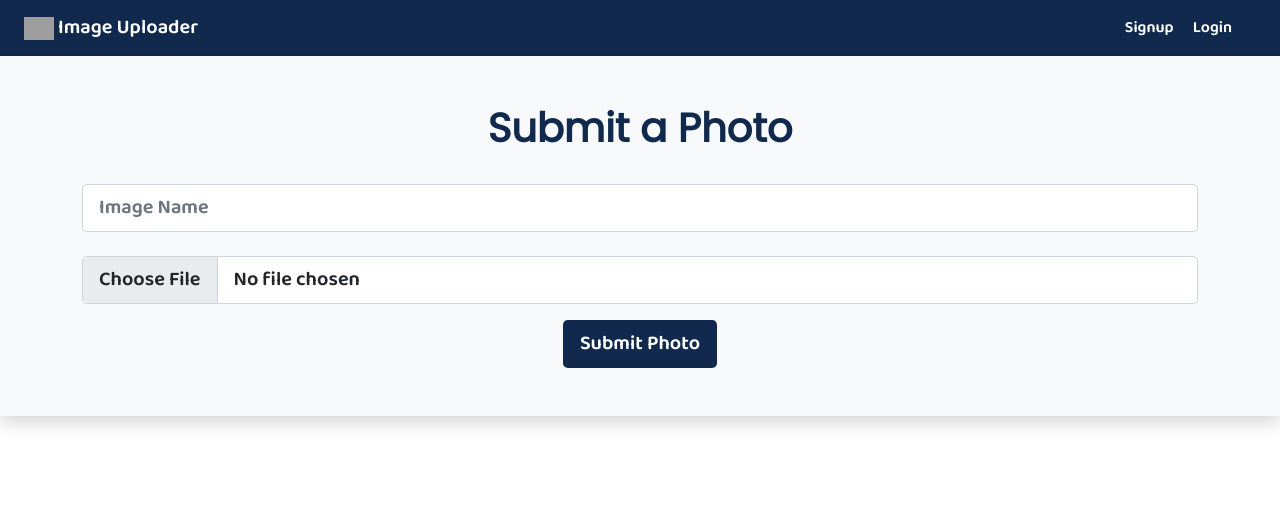
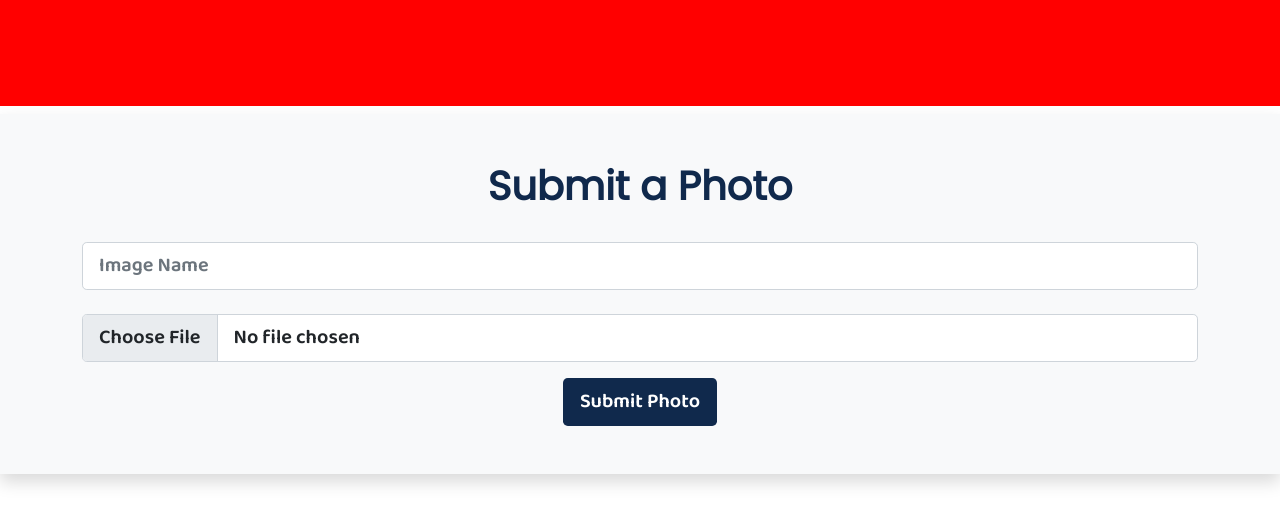
Before and after one commit to PANKAJDUBEY2002/Eye-Disease-Prediction-System, a Django app: page /Eye/image in a window 1280 px wide; the page is wider, and only the part inside the window is pictured. Shown: the top 525 px of that part. Run offline with Django 5.2, Linux system fonts and the light colour scheme; some libraries are stand-ins or nearby versions; grey boxes are pictures that could not be loaded.

Commit message:
add frontend part

```diff
--- a/EyeDisease/views.py
+++ b/EyeDisease/views.py
@@ -49,8 +49,12 @@ def upload_eye_image(request):
         # Make predictions using the loaded model
         prediction = model.predict(np.expand_dims(image_array, axis=0))
         predict=np.argmax(prediction)
+        dt=1;
+
 
         # Prepare the response
+        res=render(request,'EyeDisease/form.html',{'predict':predict , 'dt':1})
+        return res;
         return HttpResponse(predict)
         response_data = {
             'prediction': predict  # Convert prediction to list for JSON serialization
--- a/templates/EyeDisease/form.html
+++ b/templates/EyeDisease/form.html
@@ -1,10 +1,10 @@
+<!DOCTYPE html>
 {% load static %}
-<!DOCTYPE html>
 <html lang="en">
 <head>
         <meta charset="UTF-8">
         <meta name="viewport" content="width=device-width, initial-scale=1.0">
-        <title>Home | Image Uploader</title>
+        <title>Home</title>
         <!-- CSS only -->
         <link href="https://cdn.jsdelivr.net/npm/bootstrap@5.0.0-beta1/dist/css/bootstrap.min.css" rel="stylesheet" integrity="sha384-giJF6kkoqNQ00vy+HMDP7azOuL0xtbfIcaT9wjKHr8RbDVddVHyTfAAsrekwKmP1" crossorigin="anonymous">
         <!-- JavaScript Bundle with Popper -->
@@ -15,124 +15,144 @@
         <link rel="stylesheet" href="{% static 'style.css' %}">
 
         <style>
-      .image .img:hover{
-               opacity:0.9;
+            .image .img:hover {
+                opacity: 0.9;
                 transition: 0.7s ease-in-out;
-               cursor:pointer;
+                cursor: pointer;
+            }
+            a {
+                text-decoration: none;
+            }
+            .img-fluid {
+              width : 300px;
+              height : 250px;
+              margin-top:-45px;
+            }
+            .img-fluid1 {
+              width : 300px;
+              height : 250px;
+              margin-top:-45px;
+
+            }
+            .img-fluid2 {
+              width : 300px;
+              height : 250px;
+              margin-top:-45px;
+
+            }
+            .img-fluid3 {
+              width : 300px;
+              height : 250px;
+              margin-top:-45px;
+
+            }
+            .img-fluid4 {
+              width : 300px;
+              height : 250px;
+              margin-top:-45px;
+
+            }
+          #one {
+            background-color: red;
+          }
+
+          .row {
+            margin-left: -100px;
+            margin-right:-100px;
 
 
           }
-       a{
-               text-decoration:none;
+          .ey {
+
+            background-color : #53E0BC;
+            height : 200px;
+            margin-top : -30px;
           }
+          .eye {
+            text-align : center;
+            margin-top: 70px;
+          }
+        .up {
+          margin-top : 20px;
+        }
+
+
         </style>
 
 </head>
 <body>
-        <header class="d-flex flex-column flex-md-row align-items-center p-3 px-md-4 ">
-                <p class="h5 my-0 me-md-auto fw-normal"><a href="/"><img src="{% static 'image/logo.png' %}" width="30px;"></a> Image Uploader</p>
-                <nav class="my-2 my-md-0 me-md-3">
-                        {% if user.is_authenticated%}
-                       <a href="/profile/"> <img src="{{user.profile.image.url}}" style="width: 30px; border-radius:50%;" alt=""></a>
-                        <a class="p-2" href="/logout/">Logout</a>
-                        {%else%}
-                        <a class="p-2" href="/signup/">Signup</a>
-                        <a class="p-2" href="/login/">Login</a>
-                        {%endif%}
 
-                </nav>
-              </header>
-
+    <h1 class="font2 color text-center py-4" id="one"><b><marquee>Eye Disease Prediction System</marquee></b></h1>
 
     <div class="container-fluid shadow text-center bg-light py-5">
-{% if messages%}
-
+        {% if messages %}
             {% for message in messages %}
                 <div class="font alert alert-success">{{message}}</div>
-{%endfor%}
-{%endif%}
+            {% endfor %}
+        {% endif %}
+          <div class="middle">
         <div class="container">
+
             <h1 class="font2 color"><b>Submit a Photo</b></h1> <br>
-                <form method="POST" enctype="multipart/form-data">
+            <form method="POST" enctype="multipart/form-data" action="result">
                 {% csrf_token %}
                 <div class="mb-3">
                     <input type="text" name="img_name" placeholder="Image Name" class="form-control form-control-lg font" required> <br>
-                        <input class="form-control form-control-lg font" id="formFileLg" name="img" type="file" id="formFile" required>
+                    <input class="form-control form-control-lg font" id="formFileLg" name="eye_image" type="file" id="formFile" required>
                 </div>
                 <input type="hidden" name="u_profile" value="{{user.profile.image.url}}">
-                      {% if user.is_authenticated%}
-                      <button name="upload" class="font btn text-white btn-lg bg-color"> Submit Photo</button>
-                      {%else%}
+                {% if user.is_authenticated %}
+                    <button name="upload" class="font btn text-white btn-lg bg-color up"> Submit Photo</button>
+                {% else %}
                     <a class="font btn text-white btn-lg bg-color" href="/login/"> Submit Photo</a>
-                      {%endif%}
+                {% endif %}
             </form>
-</div>
-        </div>
-
-
-        <div class="container mt-5">
-
-                <div class="row">
-                       {% for image in images%}
-<div class="col-sm-4 image">
-      <a title="{{image.image_name}}" data-bs-toggle="modal" data-bs-target="#image-id{{image.id}}" data-bs-whatever="@mdo">
-              <img src="{{image.image.url}}" class="img-fluid img shadow-lg" alt="...">
-        </a>
-
-        <div>
-        <a href="/profile/{{image.user}}/"><img src="{{image.user_profile}}" style="width: 40px;position:relative;bottom: 50px;left:10px;border-radius:50%;" alt=""></a>
-
-              <span class="font text-white" style="position:relative;bottom: 50px;left:20px;">{{image.user}}</span>
-
-              <a href="{{image.image.url}}" download class="btn btn-light font btn-sm" style="position: relative;left:200px;bottom:50px;"><i class="fa fa-arrow-down" aria-hidden="true"></i></a>
-        </div>
-
-
-
-        <!-- ================== Full screen Image ===================== -->
-
-        <div class="modal fade" id="image-id{{image.id}}" tabindex="-1" aria-labelledby="exampleModalLabel" aria-hidden="true">
-                <div class="modal-dialog modal-xl">
-                  <div class="modal-content">
-                    <div class="modal-header">
-                      <h5 class="modal-title" id="exampleModalLabel">
-                        <img src="{{image.user_profile}}" style="width: 40px;border-radius:50%;" alt="">
-                        <small class="font ">{{image.user}}</small>
-                        <a href="{{image.image.url}}" download class="btn btn-sm text-center btn-outline-info font ">Download <i class="fa fa-arrow-down" aria-hidden="true"></i></a>
-                      </h5>
-
-                      <button type="button" class="btn-close" data-bs-dismiss="modal" aria-label="Close"></button>
-                    </div>
-                    <div class="modal-body">
-
-                        <img src="{{image.image.url}}" class="img-fluid shadow-lg" alt="...">
-                    </div>
-
-                    <div class="modal-footer">
-
-                        <script async defer crossorigin="anonymous" src="https://connect.facebook.net/en_GB/sdk.js#xfbml=1&version=v9.0&appId=216998926713431&autoLogAppEvents=1" nonce="FKsmCqXv"></script>
-                      <div class="fb-share-button" data-href="http://127.0.0.1:8000/media/Images/bob-brewer-daC7ji1EMHM-unsplash.jpg" data-layout="button_count" data-size="small">
-
-                        <a target="_blank" href="https://www.facebook.com/sharer/sharer.php?u=https%3A%2F%2Fdevelopers.facebook.com%2Fdocs%2Fplugins%2F&amp;src=sdkpreparse" class="fb-xfbml-parse-ignore">Share</a>
 
         </div>
         </div>
     </div>
-                </div>
+
+    <!-- Two random images -->
+    <div class="container mt-5">
+
+        <div class="row">
+
+             {% if dt %}
+              {% if predict == 1 %}
+              <div class="ey">
+                  <h1 class="eye">Your Eye is Normal</h1>
               </div>
 
-              <!-- ====================== END =========================   -->
-
-</div>
-                       {%endfor%}
-
+              {% else %}
+              <div class="ey">
+                  <h1 class="eye">Your Eye is Suffering from disease</h1>
               </div>
 
-        </div>
+              {% endif %}
+
+             {% else %}
+             <marquee direction="right">
+
+             <img src="{% static 'Image/image1.jpg' %}" class="img-fluid" alt="Random Image 1">
+
+
+             <img src="{% static 'Image/image2.jpg' %}" class="img-fluid1" alt="Random Image 2">
+
+
+             <img src="{% static 'Image/image3.jpg' %}" class="img-fluid2" alt="Random Image 1">
+
+             <img src="{% static 'Image/image4.jpg' %}" class="img-fluid3" alt="Random Image 1">
+             <img src="{% static 'Image/image5.jpg' %}" class="img-fluid4" alt="Random Image 1">
+             </marquee>
+             {% endif %}
 
 
 
 
 
+        </div>
+    </div>
+    <!-- End of two random images -->
+
 </body>
 </html>
```
Also changed, not shown: static/Image/image1.jpg (added), static/Image/image2.jpg (added), static/Image/image3.jpg (added), static/Image/image4.jpg (added), static/Image/image5.jpg (added). Lines whose indentation alone changed are shown as unchanged.
